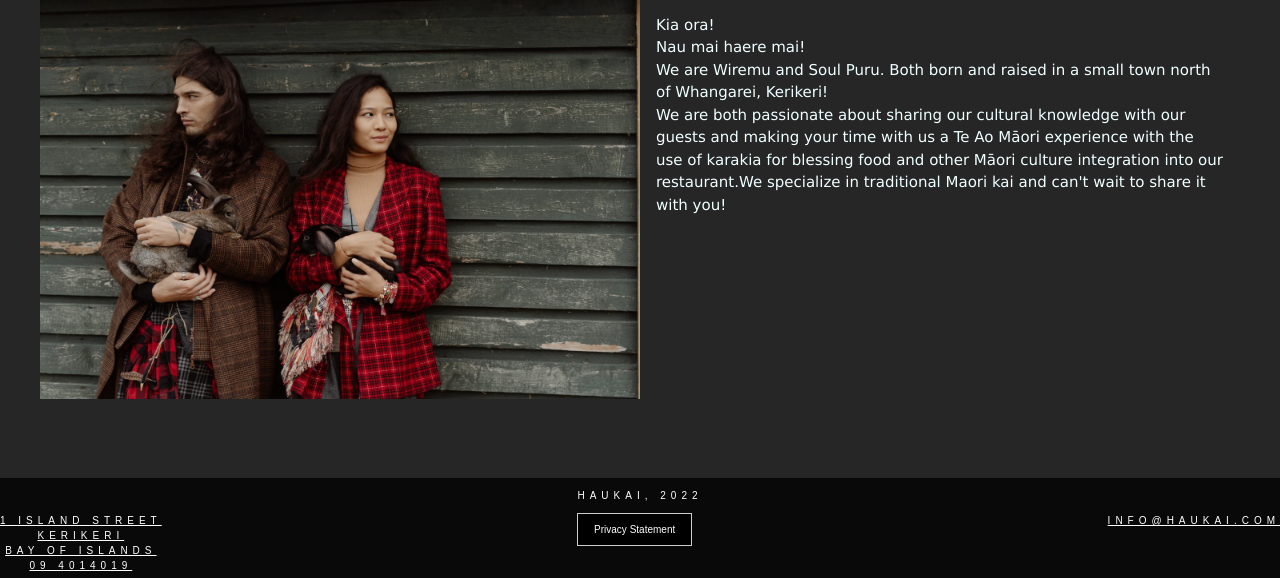
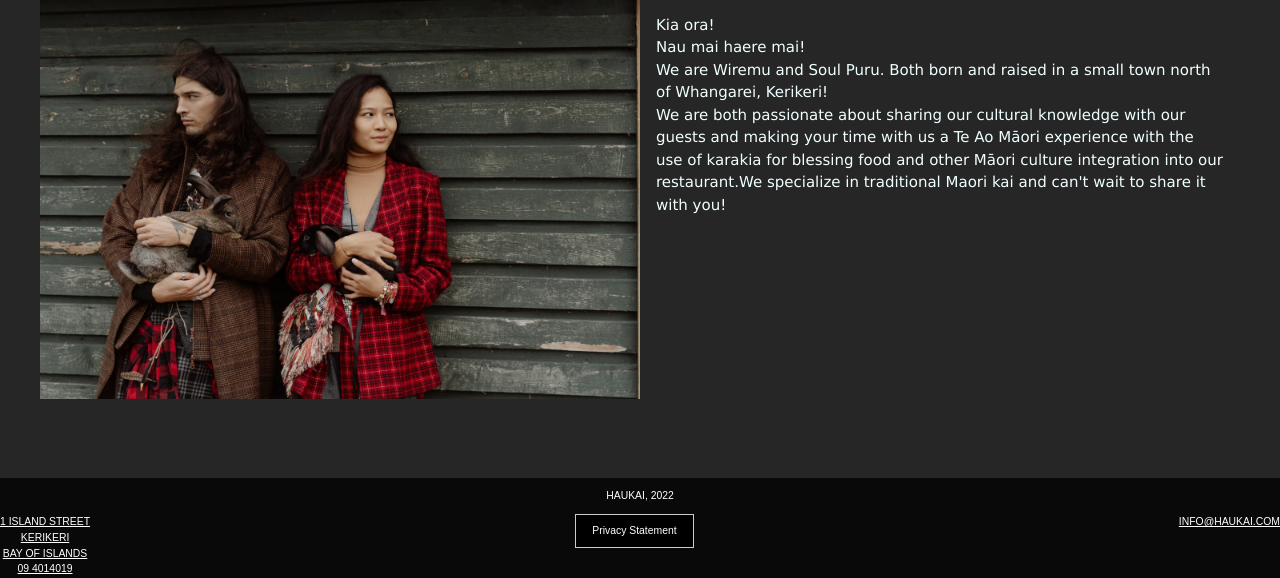
Before and after one commit to ashal33/Haukai_A2.github.io, a PHP site: page /about.html in a window 1280 px wide. Shown: the part 222-800 px from the top of the page. Run offline with PHP 8.4, Linux system fonts and the light colour scheme.

Commit message:
vh in footer text

```diff
--- a/styles.css
+++ b/styles.css
@@ -130,9 +130,8 @@ header h1 {
 }
 
 footer {
-    font-size: 10px;
+    font-size: 1.3vh;
     color: #fff;
-    letter-spacing: 5px;
     font-family:'El Messiri', sans-serif;
 	text-transform: uppercase;
 	height: 100px;
```
